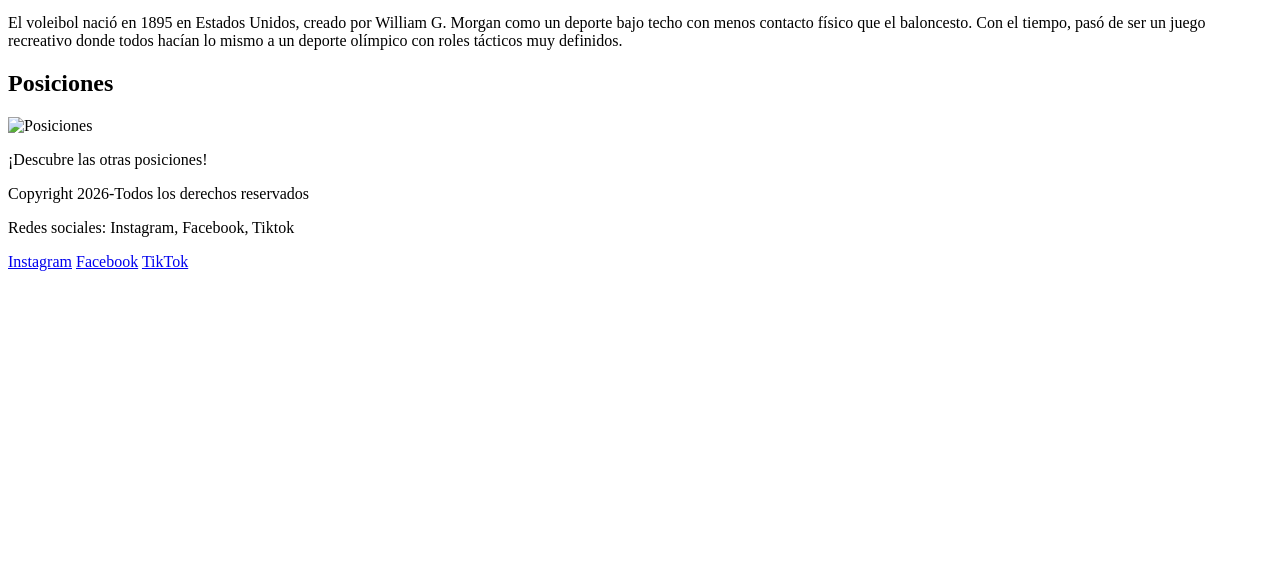
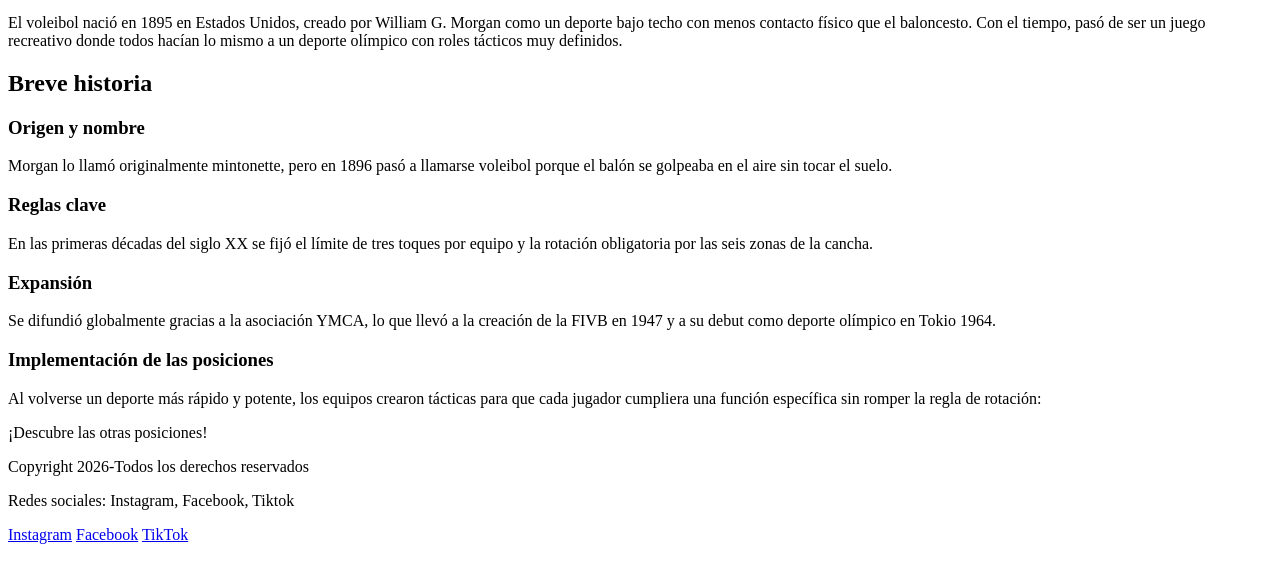
Before and after one commit to gardinerema10-cpu/-tp-final-Gardiner-Ema-4toC, a plain HTML site: page index.html in a window 1280 px wide. Shown: the part 154-736 px from the top of the page. Drawn offline with Linux system fonts and the light colour scheme.

Commit message:
agregue unfi en la principal

```diff
--- a/index.html
+++ b/index.html
@@ -12,7 +12,7 @@
 
     <nav>
     <ul>
-        <li><a href="index.html" >La historia del voley</a></li>
+        <li><a href="index.html">La historia del voley</a></li>
         <li><a href="top_líberos.html">TOP LÍBEROS</a></li>
         <li><a href="top_armadoras.html">TOP ARMADORAS</a></li>
         <li><a href="top_puntas.html">TOP PUNTAS</a></li>
@@ -24,8 +24,15 @@
     <section>
     <article>
         <p>El voleibol nació en 1895 en Estados Unidos, creado por William G. Morgan como un deporte bajo techo con menos contacto físico que el baloncesto. Con el tiempo, pasó de ser un juego recreativo donde todos hacían lo mismo a un deporte olímpico con roles tácticos muy definidos.</p>
-        <h2>Posiciones</h2>
-        <img src="" alt="Posiciones">
+        <h2>Breve historia</h2>
+        <h3>Origen y nombre</h3>
+        <P>Morgan lo llamó originalmente mintonette, pero en 1896 pasó a llamarse voleibol porque el balón se golpeaba en el aire sin tocar el suelo.</P>
+        <h3>Reglas clave</h3>
+        <P>En las primeras décadas del siglo XX se fijó el límite de tres toques por equipo y la rotación obligatoria por las seis zonas de la cancha.</P>
+        <h3>Expansión</h3>
+        <P>Se difundió globalmente gracias a la asociación YMCA, lo que llevó a la creación de la FIVB en 1947 y a su debut como deporte olímpico en Tokio 1964.</P>
+        <h3>Implementación de las posiciones</h3>
+        <P>Al volverse un deporte más rápido y potente, los equipos crearon tácticas para que cada jugador cumpliera una función específica sin romper la regla de rotación:</P>
     </article>
     </section>
 
```
Also changed, not shown: top_armadoras.html (+1 -1 lines), top_líberos.html (+1 -1 lines), top_puntas.html (+1 -1 lines).
